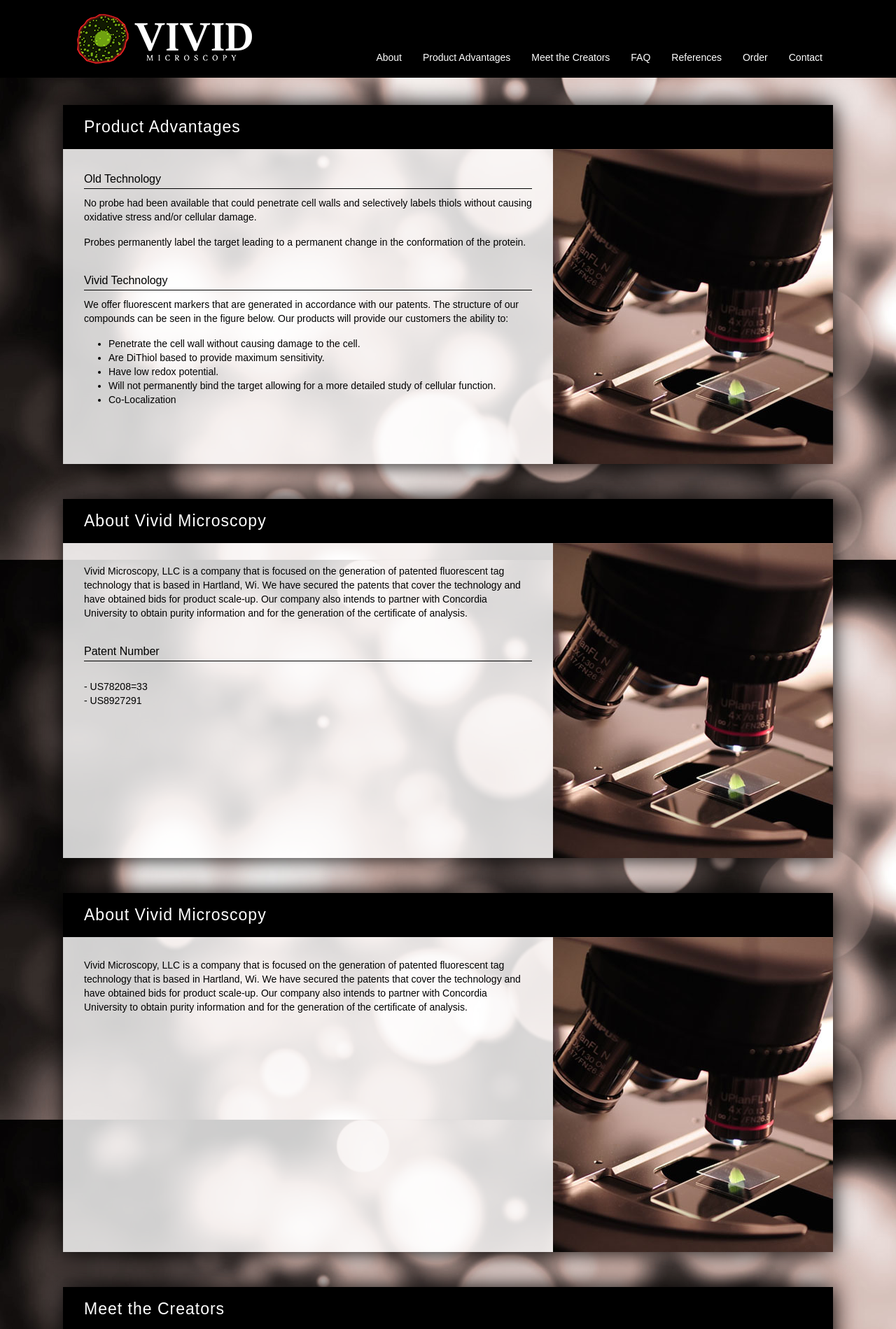
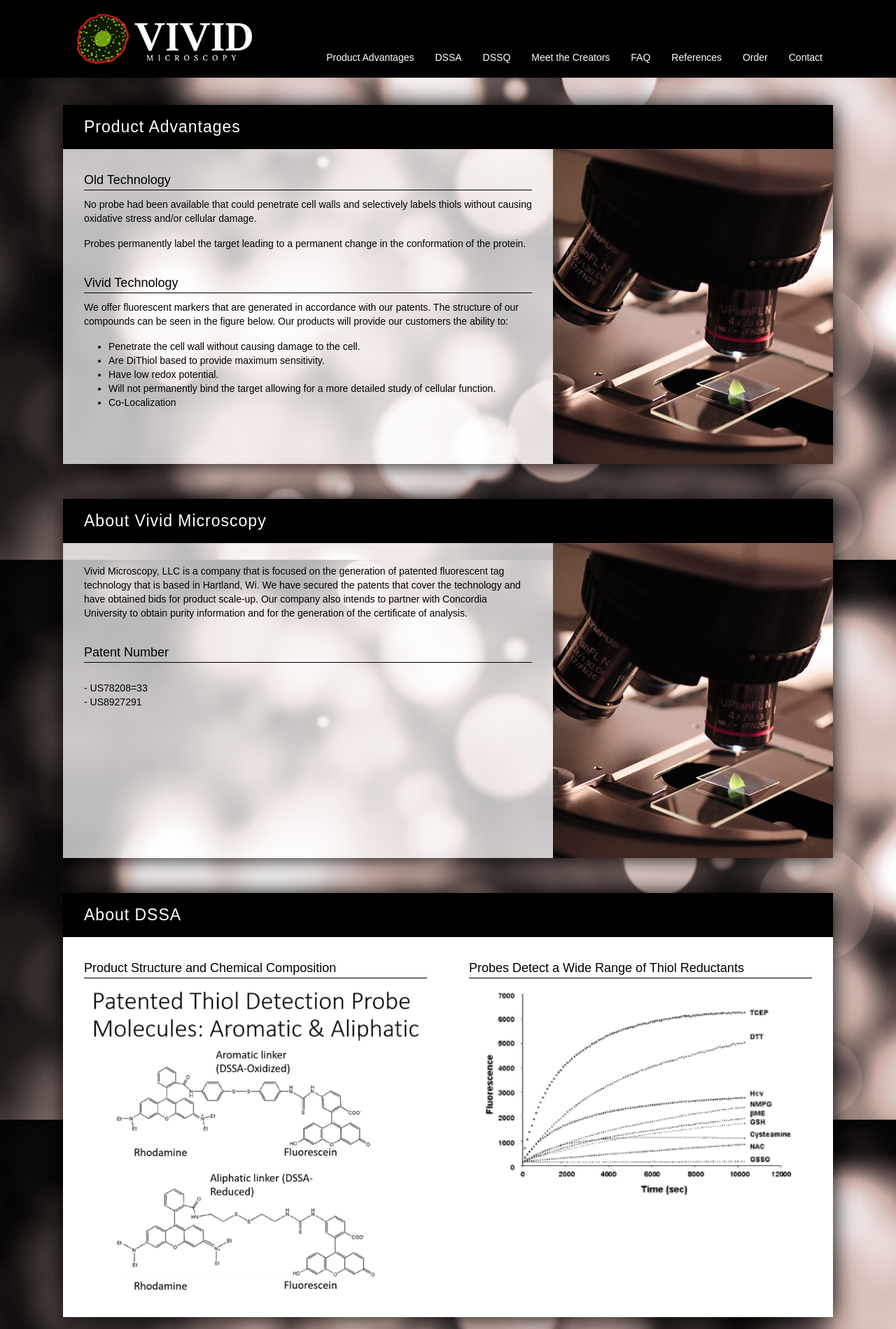
Before and after one commit to erinkovach/Vivid, a plain HTML site: page index.html in a window 1280 px wide. Shown: the top 1899 px of the page at 70% size. Drawn offline with Linux system fonts and the light colour scheme.

Commit message:
added DSSA block
added DSSA block

```diff
--- a/css/style.css
+++ b/css/style.css
@@ -114,7 +114,7 @@
 	border-bottom: 1px solid #000;
 	padding: 5px 0px;
 	font-family: Arial, Helvetica, sans-serif;
-	font-size: 16px;
+	font-size: 18px;
 	margin-bottom: 10px;
 }
 
@@ -125,7 +125,18 @@
 	max-width: 1100px;
 	margin: 0 auto;
 	margin-top: 50px;
-	background-color: rgba(255, 255, 255, 0.8);
+	background-color: rgba(255, 255, 255, 0.7);
+	box-shadow: inset 0px 25px 30px -35px black, 0px 0px 30px 0px black;
+}
+
+.contentBlockWhite {
+	display: flex;
+	flex-flow: row wrap;
+	width: 100%;
+	max-width: 1100px;
+	margin: 0 auto;
+	margin-top: 50px;
+	background-color: rgb(255, 255, 255);
 	box-shadow: inset 0px 25px 30px -35px black, 0px 0px 30px 0px black;
 }
 
@@ -140,13 +151,11 @@
 	line-height: 20px;
 }
 
-
 .contentImage {
 	flex: 1;
 	width: 100%;
 	height: 100%;
 }
-
 
 /*mobile navigation*/
 .mobileNav {
@@ -209,12 +218,8 @@
 /*hamburger menu ends*/
 
 table {
-	width: 100%;
-}
-
-.tableContant {
 	background-color: #FFF;
-	opacity: 0.9;
+	opacity: 0.7;
 	max-width: 1100px;
 	width: 100%;
 }
--- a/index.html
+++ b/index.html
@@ -12,43 +12,46 @@
 <body>
 	<!-- header, logo, navigation -->
 	<header>
+		<!-- header row -->
 		<div class="row">
 			<!-- logo -->
 			<img id="logo" src="./images/Vivid_horizontal.png" alt="Vivid Microscopy">
+
+			<!-- navigation -->
 			<nav class="col">
-				<!-- navigation -->
 	            <ul class="row row_nav">
-		            <li><a href="#">About</a></li>
 		            <li><a href="#">Product Advantages</a></li>
+		            <li><a href="#">DSSA</a></li>
+		            <li><a href="#">DSSQ</a></li>
 		            <li><a href="#">Meet the Creators</a></li>
 		            <li><a href="#">FAQ</a></li>
 		            <li><a href="#">References</a></li>
 		            <li><a href="#">Order</a></li>
 		            <li><a href="#">Contact</a></li>
 	            </ul>
-			</nav>
-		</div>
+			</nav> <!-- end navigation -->
+		</div> <!-- end row -->
 
 		<!-- hamburger -->
 		<div class="hamburger">
 		    <span class="line"></span>
 		    <span class="line"></span>
 		    <span class="line"></span>
-	</div>
+		</div> <!-- end hamburger -->
 
 		<!-- mobile navigation -->
 		<div class="mobileNav">
 	        <ul>
-            <li><a href="#">About</a></li>
 		        <li><a href="#">Product Advantages</a></li>
+		        <li><a href="#">DSSA</a></li>
+		        <li><a href="#">DSSQ</a></li>
 		        <li><a href="#">Meet the Creators</a></li>
 		        <li><a href="#">FAQ</a></li>
 		        <li><a href="#">References</a></li>
 		        <li><a href="#">Order</a></li>
 		        <li><a href="#">Contact</a></li>
 	        </ul>
-	</div>
-
+		</div> <!-- end mobile navigation -->
 	</header>
 
 
@@ -85,12 +88,21 @@
 			<img class="contentImage" src="./images/image1.jpg" alt="Image 1">
 		</div>
 
-		<div class="contentBlock">
-			<h1>About Vivid Microscopy</h1>
+		<div class="contentBlockWhite">
+			<h1>About DSSA</h1>
 			<div class="copy">
-				<p>Vivid Microscopy, LLC is a company that is focused on the generation of patented fluorescent tag technology that is based in Hartland, Wi.  We have secured the patents that cover the technology and have obtained bids for product scale-up.  Our company also intends to partner with Concordia University to obtain purity information and for the generation of the certificate of analysis.</p> <br/>
+				<h2>Product Structure and Chemical Composition</h2>
+				<div>
+					<img class="contentImage" src="./images/DSSAImage1.png" alt="DSSA Image">
 				</div>
-			<img class="contentImage" src="./images/image1.jpg" alt="Image 1">
+			</div>
+			<div class="copy">
+				<h2>Probes Detect a Wide Range of Thiol Reductants</h2>
+				<div>
+					<img class="contentImage" src="./images/DSSAImage2.png" alt="DSSA Image">
+				</div>
+			</div>
+
 		</div>
 
 		<div class="contentBlock">
@@ -103,7 +115,7 @@
 				<p>While at MilliporeSigma, Jayson shifted in to marketing.  The work focused on a number of product lines that are used in almost every biochem and molecular biology lab.  Jayson developed the business plan for a product line targeted to the diagnostic and pharmaceutical markets and helped customers find the best product to suit their specific needs. </p> <br/>
 				<p>Jayson advocated for SE Wisconsin biotech by writing articles for a Chicago-based VC firm.  These articles included a write-up about the health innovation pitch (HIP) event, investable technology that was being developed at Blood Center and a description of a company that is focused on developing new treatments for ovarian and lung cancer.</p>
 			</div>
-			<img class="contentImage" src="./images/JasonKurfis.jpg" alt="Jason Kurfis headshot">
+			<img class="contentImage" src="./images/JasonKurfis.jpg" alt="Jason Kurfis headshot" width="400">
 		</div>
 
 		<div class="contentBlock">
@@ -120,9 +132,9 @@
 			<img class="contentImage" src="./images/DanSem.jpg" alt="Dan Sem headshot">
 		</div>
 
+		<!-- FAQ table content block -->
 		<div class="contentBlock">
 			<h1>FAQ</h1>
-			<div class="tableContant">
 			<table>
 				<tr class="tableRow1">
 					<td class="first">&nbsp;</td>
@@ -178,11 +190,10 @@
 					<td class="other">No</td>
 				</tr>
 			</table>
-			</div>
-		</div>
-	</div> <!-- end wrapper About-->
+		</div> <!-- end FAQ table content block -->
+	</div> <!-- end wrapper-->
 
-
+	<!-- begin footer -->
 	<footer>
 		<div class="row">
 			<div class="footerCol">
@@ -192,7 +203,7 @@
 				<p>Lorem ipsum dolor sit amet, consectetur adipisicing elit. Aliquid, a facere fugiat nulla. Beatae, magni, officiis? Beatae illum repellat itaque rerum dignissimos, assumenda ex, nemo veniam quod sapiente, quaerat nisi!</p>
 			</div>
 		</div>
-	</footer>
+	</footer> <!-- end footer-->
 
 
 <script src="app.js"></script>
```
Also changed, not shown: images/DSSAImage1.png (added), images/DSSAImage2.png (added), 1 other file. Lines whose indentation alone changed are shown as unchanged.
